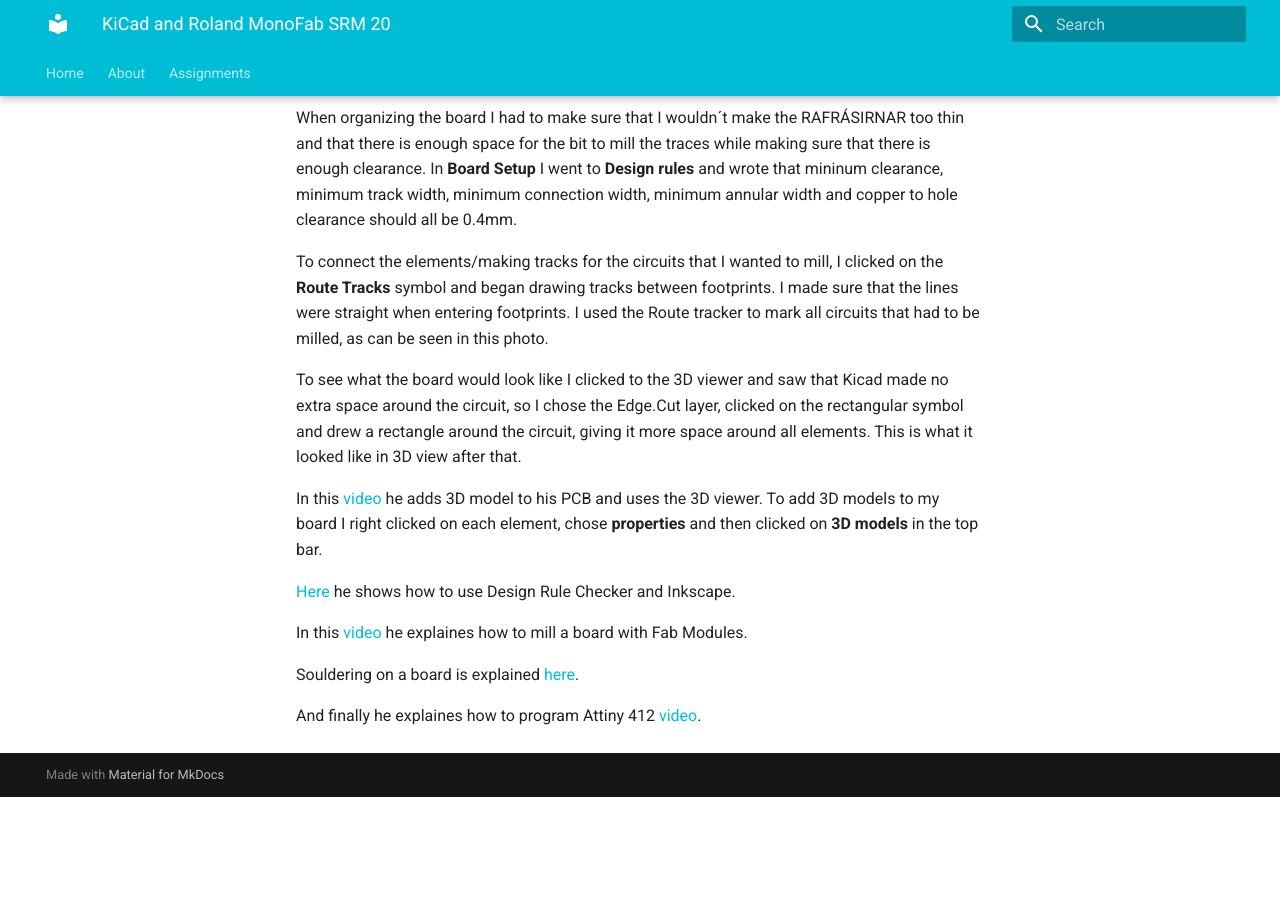
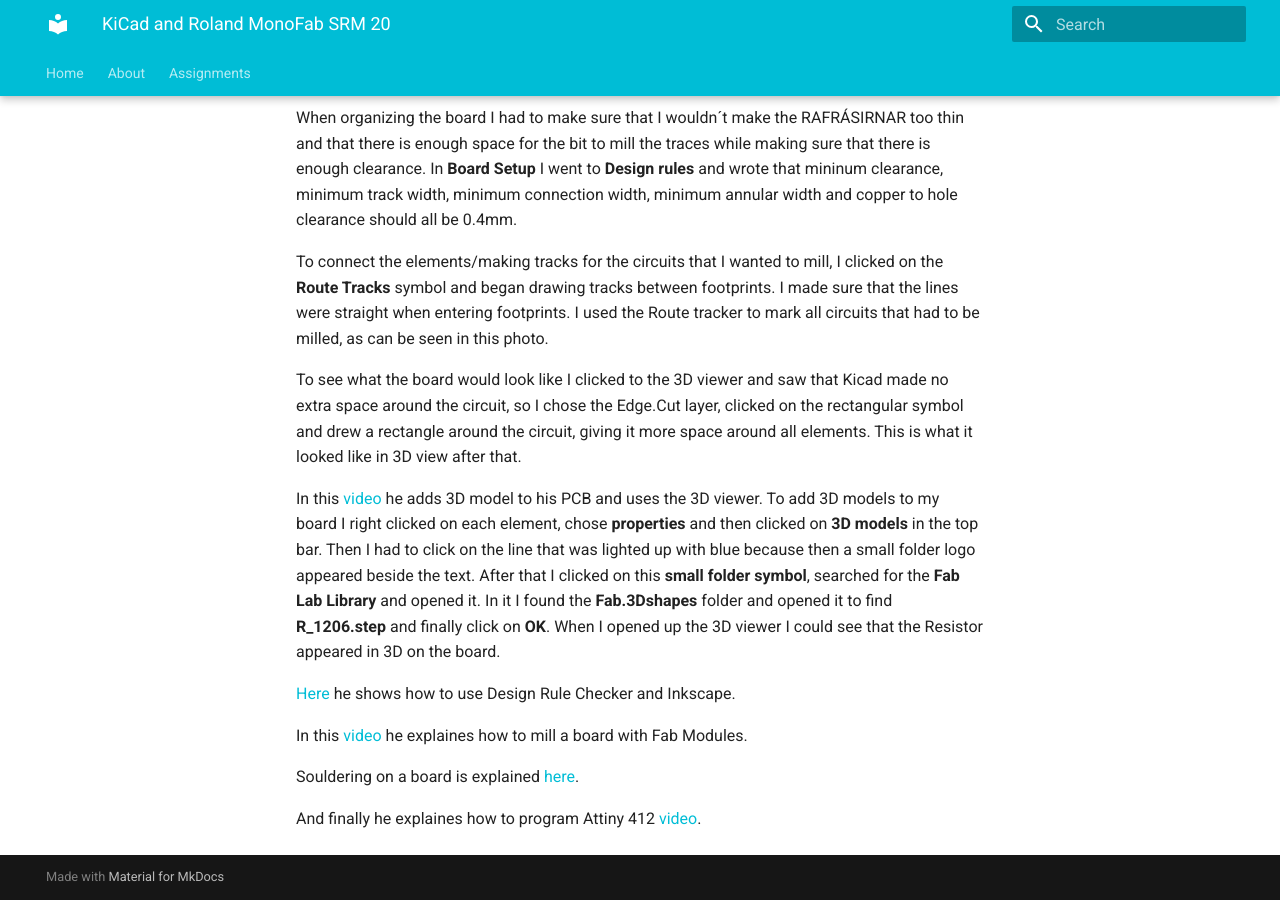
Before and after one commit to OlofH2/Before-Fab-Academy, an MkDocs documentation site: the page built from docs/KiCad_and_Roland_MonoFab_SRM_20.md, in a window 1280 px wide and 900 px high, scrolled down 4772 px. Built offline with MkDocs 1.6.1 and Material for MkDocs 9.7.7, drawn with Linux system fonts in a browser that asks for light colours; before the commit the page ends 5569 px from its top, so only the background shows below that.

Commit message:
3D resistor added to board

```diff
--- a/docs/KiCad_and_Roland_MonoFab_SRM_20.md
+++ b/docs/KiCad_and_Roland_MonoFab_SRM_20.md
@@ -96,7 +96,9 @@
 
 
 In this [video](https://www.youtube.com/watch?v=ZeAAy6L8AB8&list=PLs4ifnZzVJmqaSM1lsg68vPVtJxVNhVwV&index=2) he adds 3D model to his PCB and uses the 3D viewer.
-To add 3D models to my board I right clicked on each element, chose **properties** and then clicked on **3D models** in the top bar.
+To add 3D models to my board I right clicked on each element, chose **properties** and then clicked on **3D models** in the top bar. Then I had to click on the line that was lighted up with blue because then a small folder logo appeared beside the text. After that I clicked on this **small folder symbol**, searched for the **Fab Lab Library** and opened it. In it I found the **Fab.3Dshapes** folder and opened it to find **R_1206.step** and finally click on **OK**. When I opened up the 3D viewer I could see that the Resistor appeared in 3D on the board.
+
+
 
  [Here](https://www.youtube.com/watch?v=Tq6v1HqWmm0&list=PLs4ifnZzVJmqaSM1lsg68vPVtJxVNhVwV&index=8) he shows how to use Design Rule Checker and Inkscape.
 
```
Also changed, not shown: docs/img/3Dmodel_clickingOnLineToGetFolder.jpg (added), docs/img/Fab3Dshapes.jpg (added).
